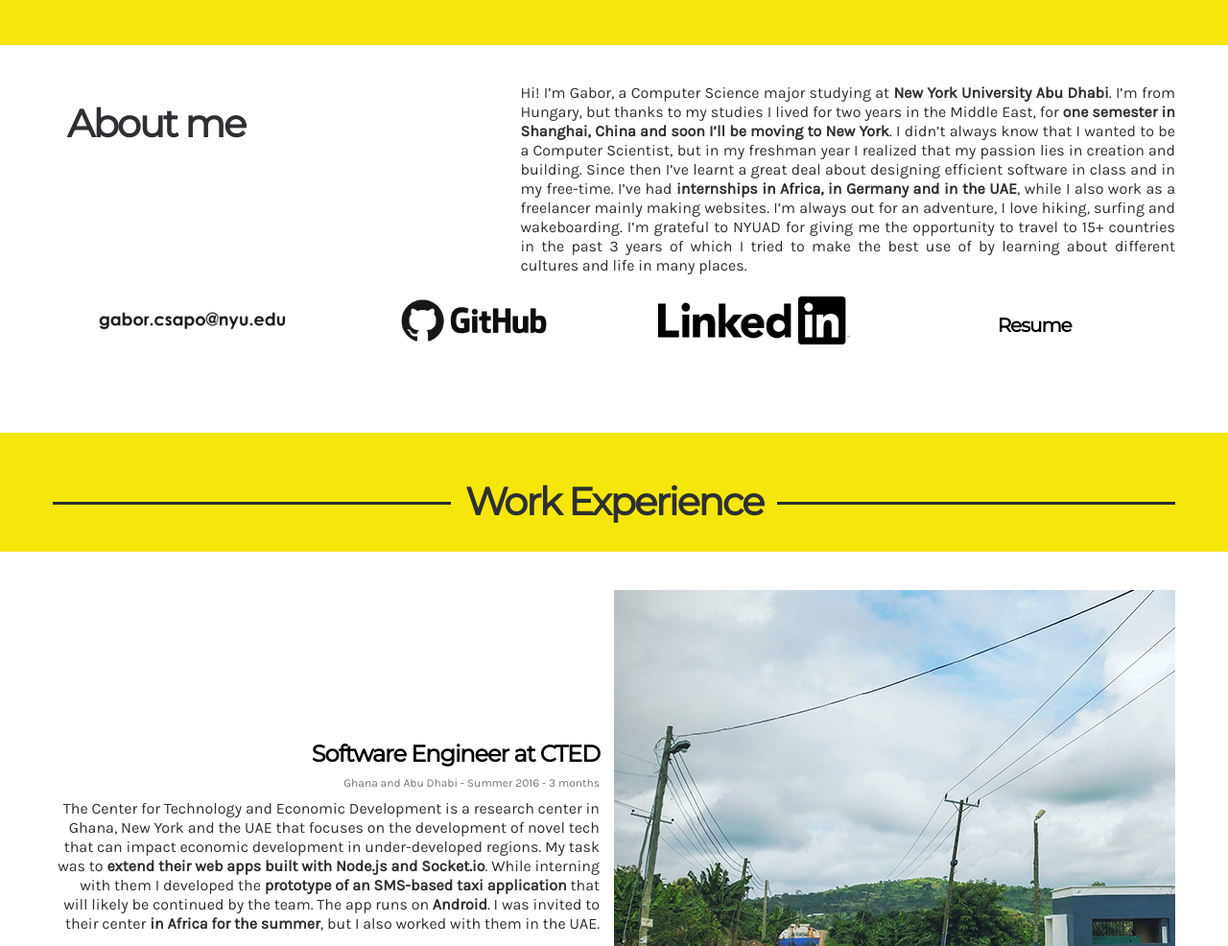
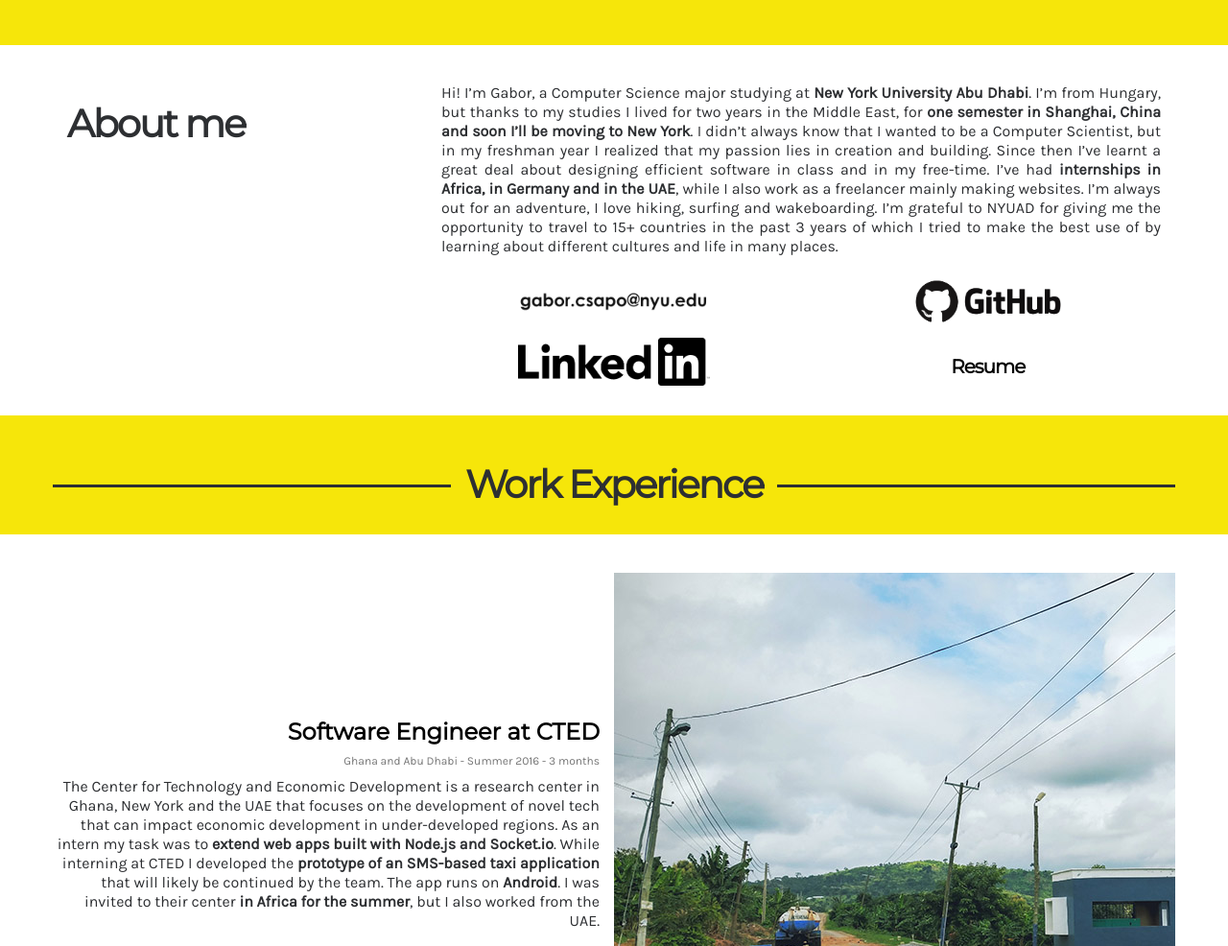
Before and after one commit to gaborcsapo/gaborcsapo.github.io, a plain HTML site: page index.html in a window 1280 px wide. Shown: the part 753-1739 px from the top of the page at 96% size. Drawn offline with nearby package versions, Linux system fonts and the light colour scheme.

Commit message:
resume and link list update

```diff
--- a/index.html
+++ b/index.html
@@ -49,10 +49,10 @@
 
     <div id="aboutme" class="container">
       <div class="row">
-        <section class="col-lg-5 col-md-12">
+        <section class="col-lg-4 col-md-12">
           <h1>About me</h1>
         </section>
-        <section class="col-lg-7 col-md-12 no-pad">
+        <section class="col-lg-8 col-md-12">
             <p class="text-justify">Hi! I’m Gabor, a Computer Science major studying at <b>New York University Abu Dhabi</b>. I’m from Hungary, but thanks to my studies I lived for two years in the Middle East, for <b>one semester in Shanghai, China and soon I’ll be moving to New York</b>.
             I didn’t always know that I wanted to be a Computer Scientist, but in my freshman year I realized that my passion lies in creation and building. Since then I’ve learnt a great deal about designing efficient software in class and in my free-time. I’ve had <b>internships in Africa, in Germany and in the UAE</b>, while I also work as a freelancer mainly making websites.
             I’m always out for an adventure, I love hiking, surfing and wakeboarding. I’m grateful to NYUAD for giving me the opportunity to travel to 15+ countries in the past 3 years of which I tried to make the best use of by learning about different cultures and life in many places.
@@ -60,16 +60,16 @@
         </section>
       </div>
       <div class="row">
-        <div class="col-lg-3 col-md-6 col-sm-6 verticallogo">
+        <div class="col-lg-4 col-lg-offset-4 col-md-6 col-sm-6 verticallogo">
           <img class="img-responsive center-block link" src="img/link.png" alt="Icon">
         </div>
-        <a class="col-lg-3 col-md-6 col-sm-6 verticallogo" href="http://github.com/gaborcsapo" target="_blank">
+        <a class="col-lg-4 col-md-6 col-sm-6 verticallogo" href="http://github.com/gaborcsapo" target="_blank">
           <img class="img-responsive center-block" src="img/github.png" alt="Icon">
         </a>
-        <a class="col-lg-3 col-md-6 col-sm-6 verticallogo" href="https://ae.linkedin.com/in/gabor-csapo-134a7ab8" target="_blank">
+        <a class="col-lg-4 col-lg-offset-4 col-md-6 col-sm-6 verticallogo" href="https://ae.linkedin.com/in/gabor-csapo-134a7ab8" target="_blank">
           <img class="img-responsive center-block small-image" src="img/linkedin.png" alt="Icon">
         </a>
-        <a class="col-lg-3 col-md-6 col-sm-6 verticallogo center-text" href="img/GaborCsapoCV.pdf" target="_blank">
+        <a class="col-lg-4 col-md-6 col-sm-6 verticallogo center-text" href="img/GaborCsapoCV.pdf" target="_blank">
           <h2 class="center-text">Resume</h2>
         </a>
       </div>
@@ -88,7 +88,7 @@
         --><div class="block col-lg-6 col-lg-offset-0 col-lg-pull-6 col-md-12 right-align">
           <h3>Software Engineer at CTED</h3>
           <h6 class="text-muted ">Ghana and Abu Dhabi - Summer 2016 - 3 months</h6>
-          <p>The Center for Technology and Economic Development is a research center in Ghana, New York and the UAE that focuses on the development of novel tech that can impact economic development in under-developed regions. My task was to <b>extend their web apps built with Node.js and Socket.io</b>. While interning with them I developed the <b>prototype of an SMS-based taxi application</b> that will likely be continued by the team. The app runs on <b>Android</b>. I was invited to their center <b>in Africa for the summer</b>, but I also worked with them in the UAE.</p>
+          <p>The Center for Technology and Economic Development is a research center in Ghana, New York and the UAE that focuses on the development of novel tech that can impact economic development in under-developed regions. As an intern my task was to <b>extend web apps built with Node.js and Socket.io</b>. While interning at CTED I developed the <b>prototype of an SMS-based taxi application</b> that will likely be continued by the team. The app runs on <b>Android</b>. I was invited to their center <b>in Africa for the summer</b>, but I also worked from the UAE.</p>
         </div>
       </div>
 
--- a/styles.css
+++ b/styles.css
@@ -25,7 +25,6 @@ h3 {
 	font-family: 'Montserrat', sans-serif;
 	font-style: normal;
 	font-weight: bold;
-	letter-spacing: -1px;
 	text-transform: none;
 	color: black;
 }
@@ -35,7 +34,7 @@ a {
 	text-transform: none !important;
 }
 
-/*section title and styling*/
+/*section title*/
 .container {
 	margin-top: 4rem;
 	margin-bottom: 8rem;
@@ -177,6 +176,10 @@ a {
 }
 
 /*links to github and linkedin...*/
+#aboutme {
+	margin-bottom: 3rem;
+}
+
 .verticallogo {
     float:none;
     display:inline-block;
@@ -234,6 +237,9 @@ a {
 	float: none;
 	display: inline-block;
 	vertical-align: middle;
+}
+.block p {
+	margin-bottom: 0;
 }
 
 .xp-img {
```
Also changed, not shown: img/travel.gif (deleted), 2 other files.
